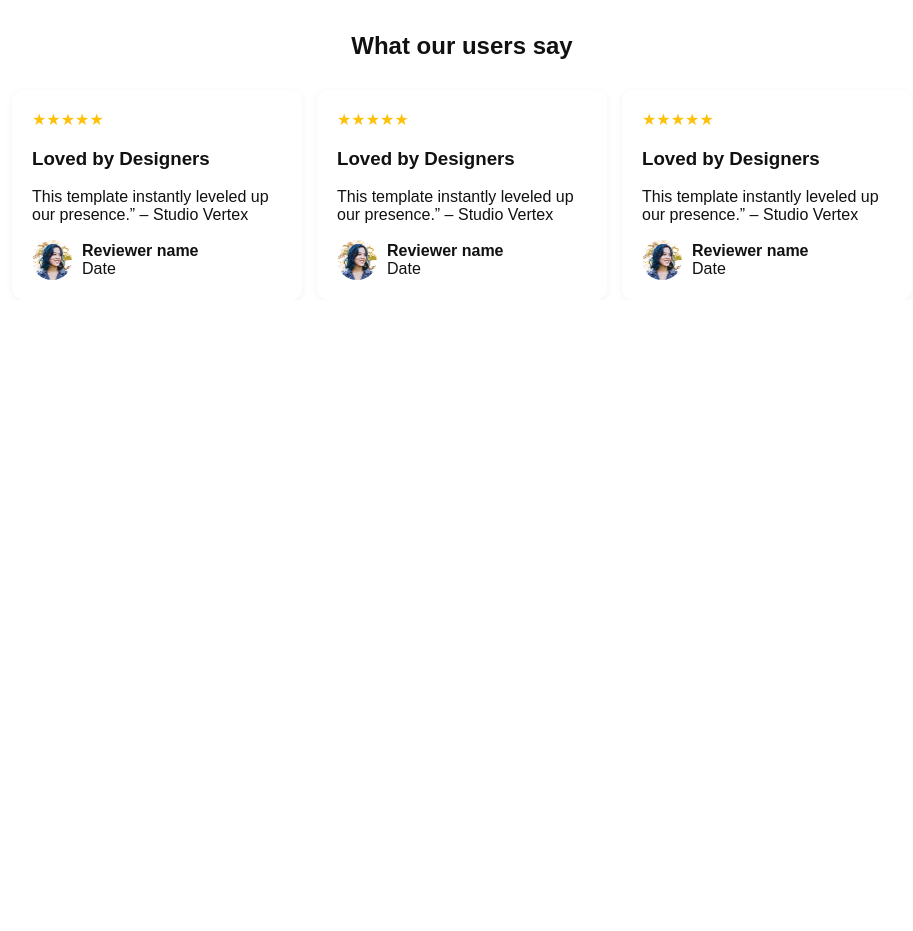
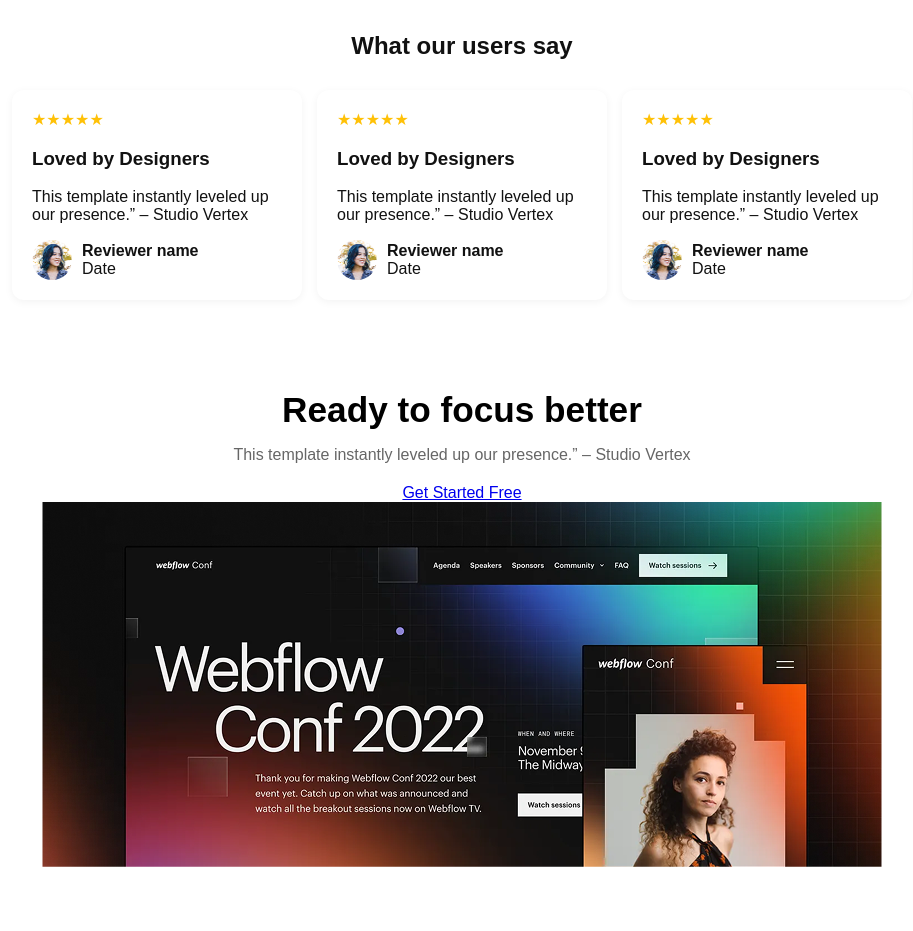
Before and after one commit to MohammedJobair/portfolio-assignment-submit, a plain HTML site: page index.html in a window 1280 px wide. Shown: the part 1634-2565 px from the top of the page, without its empty margins (298-1211 px from the left). Before the commit the page ends 1934 px from the top, so only its background shows below. Drawn offline with Linux system fonts and the light colour scheme.

Commit message:
added the main last content

```diff
--- a/index.html
+++ b/index.html
@@ -81,6 +81,14 @@
       </div>
     </div>
   </div>
+  <section class="focus-section">
+  <h2>Ready to focus better</h2>
+  <p>This template instantly leveled up our presence.” – Studio Vertex</p>
+  <a href="#" class="btn">Get Started Free</a>
+  <div class="image-wrapper">
+    <img src="../Assets/wc-big.png" alt="Webflow Conf Image">
+  </div>
+</section>
     </main>
 </body>
 </html>
--- a/style.css
+++ b/style.css
@@ -173,3 +173,20 @@
   width: 40px;
   height: 40px;
 }
+.focus-section {
+  text-align: center;
+  padding: 60px 20px;
+  background: #fff;
+}
+
+.focus-section h2 {
+  font-size: 2.2rem;
+  margin-bottom: 10px;
+  color: #000;
+}
+
+.focus-section p {
+  color: #666;
+  font-size: 1rem;
+  margin-bottom: 20px;
+}
```
